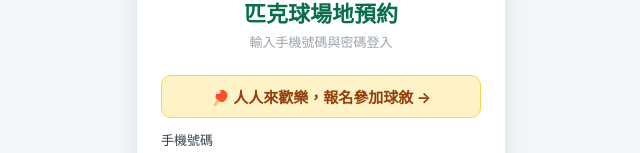
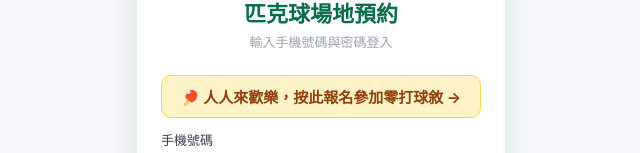
Before and after one commit to point2942/pickleball, a website: page frontend/public/index.html in a window 1280 px wide. Shown: the part 264-417 px from the top of the page, without its empty margins (319-959 px from the left). Drawn offline with Linux system fonts and the light colour scheme.

Commit message:
Update link text for event registration

```diff
--- a/frontend/public/index.html
+++ b/frontend/public/index.html
@@ -223,7 +223,7 @@ tr:not(:last-child) td{border-bottom:1px solid #f5f5fa}
         <div class="login-sub">輸入手機號碼與密碼登入</div>
         <a href="https://pickleball-85ol.onrender.com/events.html"
            style="display:block;text-align:center;background:#fef3c7;color:#92400e;border:1.5px solid #fcd34d;border-radius:10px;padding:10px 16px;margin-bottom:12px;font-size:15px;font-weight:700;text-decoration:none">
-          🏓 人人來歡樂，報名參加球敘 →
+          🏓 人人來歡樂，按此報名參加零打球敘 →
         </a>
         <div class="form-group">
           <label>手機號碼</label>
```
